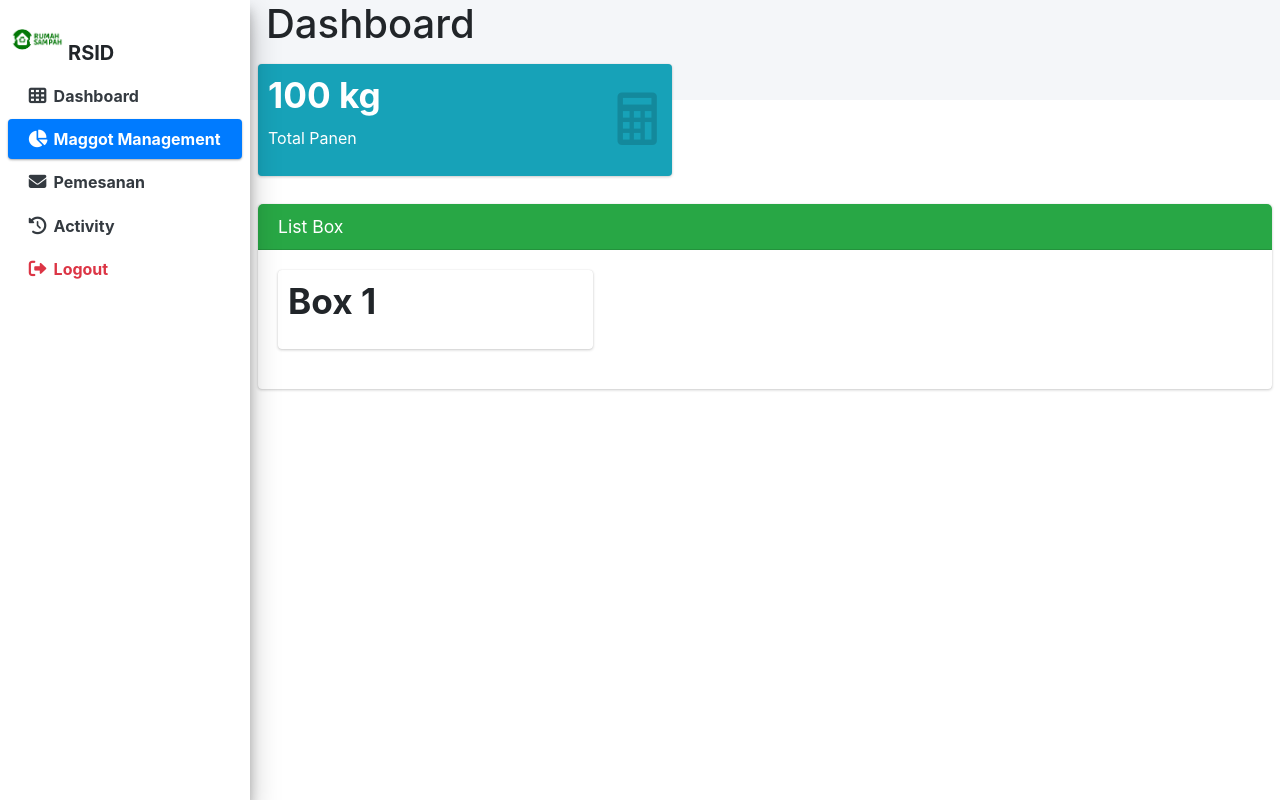
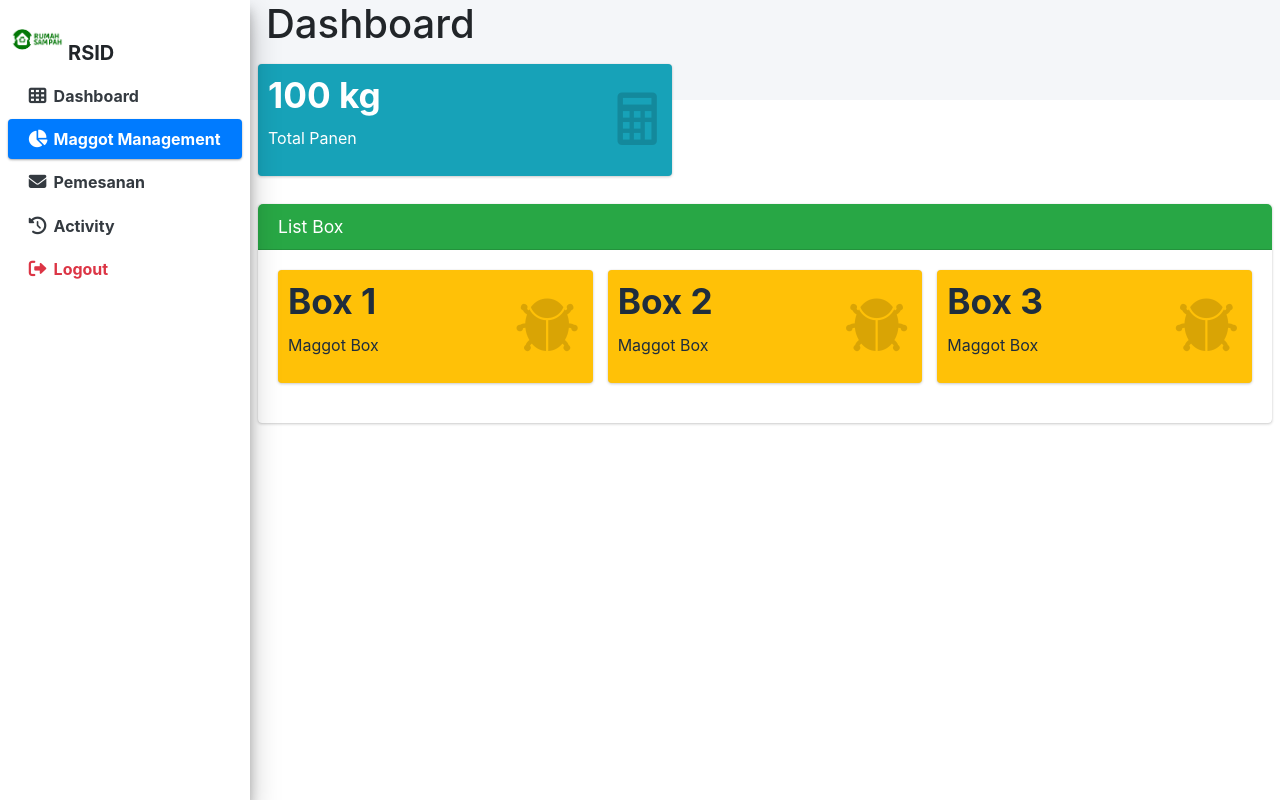
Before and after one commit to AlvifSandana/rsid-frontend, a Next.js app: page /admin/magman in a window 1280 px wide. Built offline with nearby package versions, Linux system fonts and the light colour scheme.

Commit message:
alvif [20221125]: update activity page

```diff
--- a/component/admin/log.jsx
+++ b/component/admin/log.jsx
@@ -2,6 +2,11 @@ export default function Log() {
   return (
     <div className="content">
       <div className="container-fluid">
+        <div className="row">
+          <div className="col-sm-6">
+            <h1 className="ml-2">Activity</h1>
+          </div>
+        </div>
         <div className="card">
           <div className="card-header">
             <h3 className="card-title">Log Panen</h3>
@@ -41,7 +46,6 @@ export default function Log() {
           </div>
           {/* /.card-body */}
         </div>
-
       </div>
     </div>
   )
--- a/pages/_app.js
+++ b/pages/_app.js
@@ -5,8 +5,6 @@ import '../public/assets/adminlte.min.css'
 
 function MyApp({ Component, pageProps }) {
   return<Component {...pageProps} />
-
-
 }
 
 export default MyApp
--- a/pages/admin/magman/index.jsx
+++ b/pages/admin/magman/index.jsx
@@ -4,6 +4,7 @@ import { useRouter } from 'next/router';
 import Layout from '../../../component/admin/Layout';
 import SmallCard from '../../../component/admin/CardSmall';
 import Card from '../../../component/admin/Card';
+import Link from 'next/link';
 
 
 export default function MaggotManagement() {
@@ -11,6 +12,10 @@ export default function MaggotManagement() {
 	const router = useRouter()
 	const handleSubmit = () => {
 
+	}
+
+	const handleClickBox = (path='') => {
+		router.push(`/admin/magman/${path}`)
 	}
 
 	useEffect(() => {
@@ -36,12 +41,18 @@ export default function MaggotManagement() {
 					<div className='row mb-2'>
 						<div className='col'>
 							<Card cardTitle={'List Box'} cardType={'card-success'}>
-							<div className='row'>
-								<div className='col-md-4'>
-									<SmallCard title='Box 1' caption='' background={''} />
+								<div className='row'>
+									<div className='col-md-4' onClick={() => handleClickBox('box1')}>
+										<SmallCard title='Box 1' caption='Maggot Box' background={'bg-warning'} icon='ion-bug' />
+									</div>
+									<div className='col-md-4' onClick={() => handleClickBox('box2')}>
+										<SmallCard title='Box 2' caption='Maggot Box' background={'bg-warning'} icon='ion-bug' />
+									</div>
+									<div className='col-md-4' onClick={() => handleClickBox('box3')}>
+										<SmallCard title='Box 3' caption='Maggot Box' background={'bg-warning'} icon='ion-bug' />
+									</div>
 								</div>
-							</div>
-						</Card>
+							</Card>
 						</div>
 
 					</div>
```
Also changed, not shown: component/admin/UserList.jsx (+5 -4 lines), pages/admin/activity.jsx (added, +12 -0 lines).
